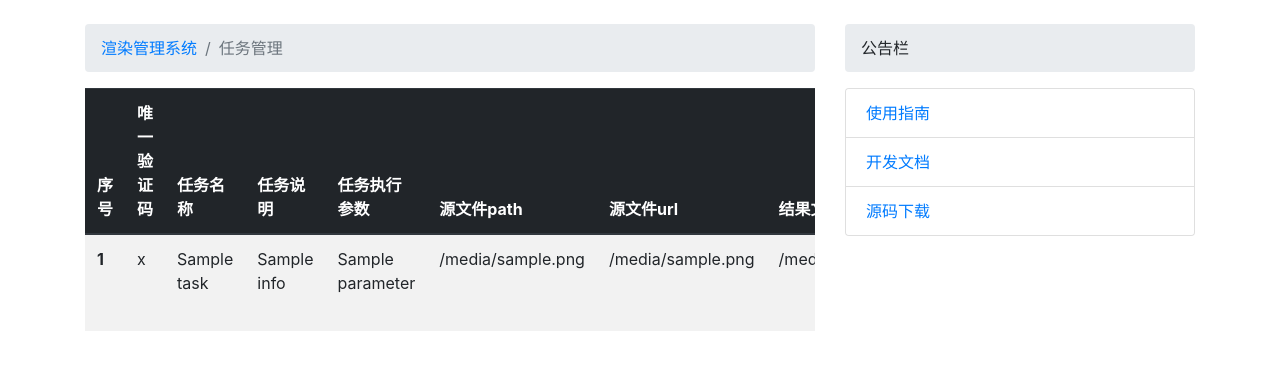
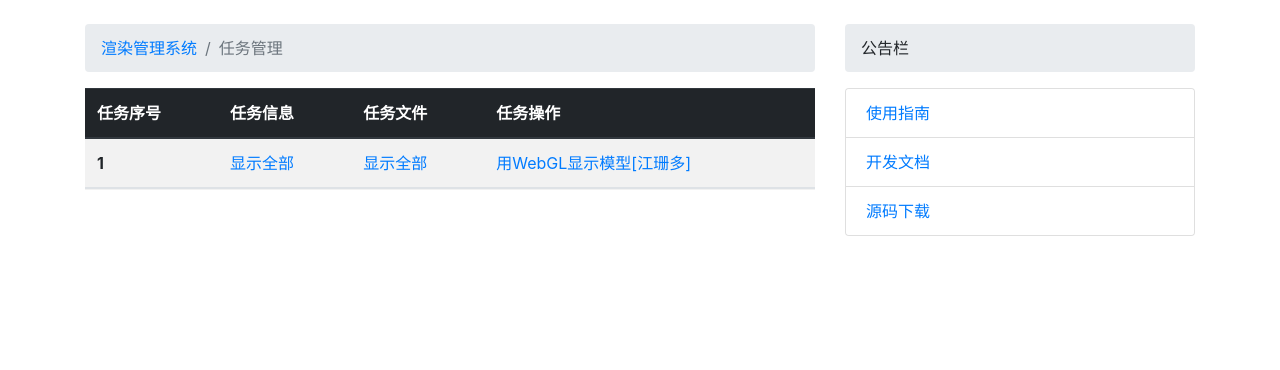
Before and after one commit to fkworld/my_graduation_project, a Flask app: template web_flask/templates/task_manager.html in a window 1280 px wide. Shown: the part 56-426 px from the top of the page. Run offline with Flask 2, Linux system fonts and the light colour scheme; the template is opened without the code that fills it: most values are stand-ins (such as "Sample title", 1, 10 or a date in 2020); some libraries are stand-ins or nearby versions.

Commit message:
修改任务列表的前端显示

```diff
--- a/web_flask/templates/bootstrap4.html
+++ b/web_flask/templates/bootstrap4.html
@@ -9,9 +9,10 @@
 
     <!-- Bootstrap -->
     <link rel="stylesheet" href="https://cdn.bootcss.com/bootstrap/4.0.0/css/bootstrap.min.css" integrity="sha384-Gn5384xqQ1aoWXA+058RXPxPg6fy4IWvTNh0E263XmFcJlSAwiGgFAW/dAiS6JXm" crossorigin="anonymous">
-    <script src="https://cdn.bootcss.com/bootstrap/4.0.0/js/bootstrap.min.js" integrity="sha384-JZR6Spejh4U02d8jOt6vLEHfe/JQGiRRSQQxSfFWpi1MquVdAyjUar5+76PVCmYl" crossorigin="anonymous"></script>
     <script src="https://cdn.bootcss.com/jquery/3.2.1/jquery.slim.min.js" integrity="sha384-KJ3o2DKtIkvYIK3UENzmM7KCkRr/rE9/Qpg6aAZGJwFDMVNA/GpGFF93hXpG5KkN" crossorigin="anonymous"></script>
     <script src="https://cdn.bootcss.com/popper.js/1.12.9/umd/popper.min.js" integrity="sha384-ApNbgh9B+Y1QKtv3Rn7W3mgPxhU9K/ScQsAP7hUibX39j7fakFPskvXusvfa0b4Q" crossorigin="anonymous"></script>
+    <script src="https://cdn.bootcss.com/bootstrap/4.0.0/js/bootstrap.min.js" integrity="sha384-JZR6Spejh4U02d8jOt6vLEHfe/JQGiRRSQQxSfFWpi1MquVdAyjUar5+76PVCmYl" crossorigin="anonymous"></script>
+    <!-- 注意这里加载的script有前后依赖顺序，bootstrap依赖jquery -->
 </head>
 
 <body>
--- a/web_flask/templates/task_manager.html
+++ b/web_flask/templates/task_manager.html
@@ -6,36 +6,58 @@
 {% endblock %}
 
 {% block page_left_body %}
-<table class="table table-striped table-hover table-responsive">
+<table class="table table-striped table-hover">
     <thead class="thead-dark">
         <tr>
-            <th scope="col">序号</th>
-            <th scope="col">唯一验证码</th>
-            <th scope="col">任务名称</th>
-            <th scope="col">任务说明</th>
-            <th scope="col">任务执行参数</th>
-            <th scope="col">源文件path</th>
-            <th scope="col">源文件url</th>
-            <th scope="col">结果文件path</th>
-            <th scope="col">结果文件url</th>
-            <th scope="col">任务状态码</th>
-            <th scope="col">更新时间</th>
+            <th scope="col">任务序号</th>
+            <th scope="col">任务信息</th>
+            <th scope="col">任务文件</th>
+            <th scope="col">任务操作</th>
         </tr>
     </thead>
     <tbody>
         {% for task in task_list %}
         <tr>
             <th scope="row">{{ task.index }}</th>
-            <td>{{ task.passcode }}</td>
-            <td>{{ task.name }}</td>
-            <td>{{ task.info }}</td>
-            <td>{{ task.parameter }}</td>
-            <td>{{ task.sourcefile_path }}</td>
-            <td>{{ task.sourcefile_url }}</td>
-            <td>{{ task.resultfile_path }}</td>
-            <td>{{ task.resultfile_url }}</td>
-            <td>{{ task.status }}</td>
-            <td>{{ task.update_time }}</td>
+            <td>
+                <a data-toggle="collapse" href=#{{ loop.index }} aria-expanded="false" aria-controls={{ loop.index }}>显示全部</a>
+            </td>
+            <td>
+                <a data-toggle="collapse" href=#file{{ loop.index }} aria-expanded="false" aria-controls=file{{ loop.index }}>显示全部</a>
+            </td>
+            <td>
+                <a href="#">用WebGL显示模型[江珊多]</a>
+            </td>
+        </tr>
+        <tr>
+            <td colspan="4" style="padding: 0">
+                <div class="collapse" id={{ loop.index }}>
+                    <div class="card">
+                        <ul class="list-group list-group-flush">
+                            <li class="list-group-item">唯一验证码：{{ task.passcode }}</li>
+                            <li class="list-group-item">名称：{{ task.name }}</li>
+                            <li class="list-group-item">说明：{{ task.info }}</li>
+                            <li class="list-group-item">执行参数：{{ task.parameter }}</li>
+                            <li class="list-group-item">更新时间：{{ task.update_time }}</li>
+                            <li class="list-group-item">状态码：{{ task.status }}</li>
+                        </ul>
+                    </div>
+                </div>
+            </td>
+        </tr>
+        <tr>
+            <td colspan="4" style="padding: 0">
+                <div class="collapse" id=file{{ loop.index }}>
+                    <div class="card">
+                        <ul class="list-group list-group-flush">
+                            <li class="list-group-item">源文件path：{{ task.passcode }}</li>
+                            <li class="list-group-item">源文件url：{{ task.name }}</li>
+                            <li class="list-group-item">结果文件path：{{ task.info }}</li>
+                            <li class="list-group-item">结果文件url：{{ task.parameter }}</li>
+                        </ul>
+                    </div>
+                </div>
+            </td>
         </tr>
         {% endfor %}
     </tbody>
```
